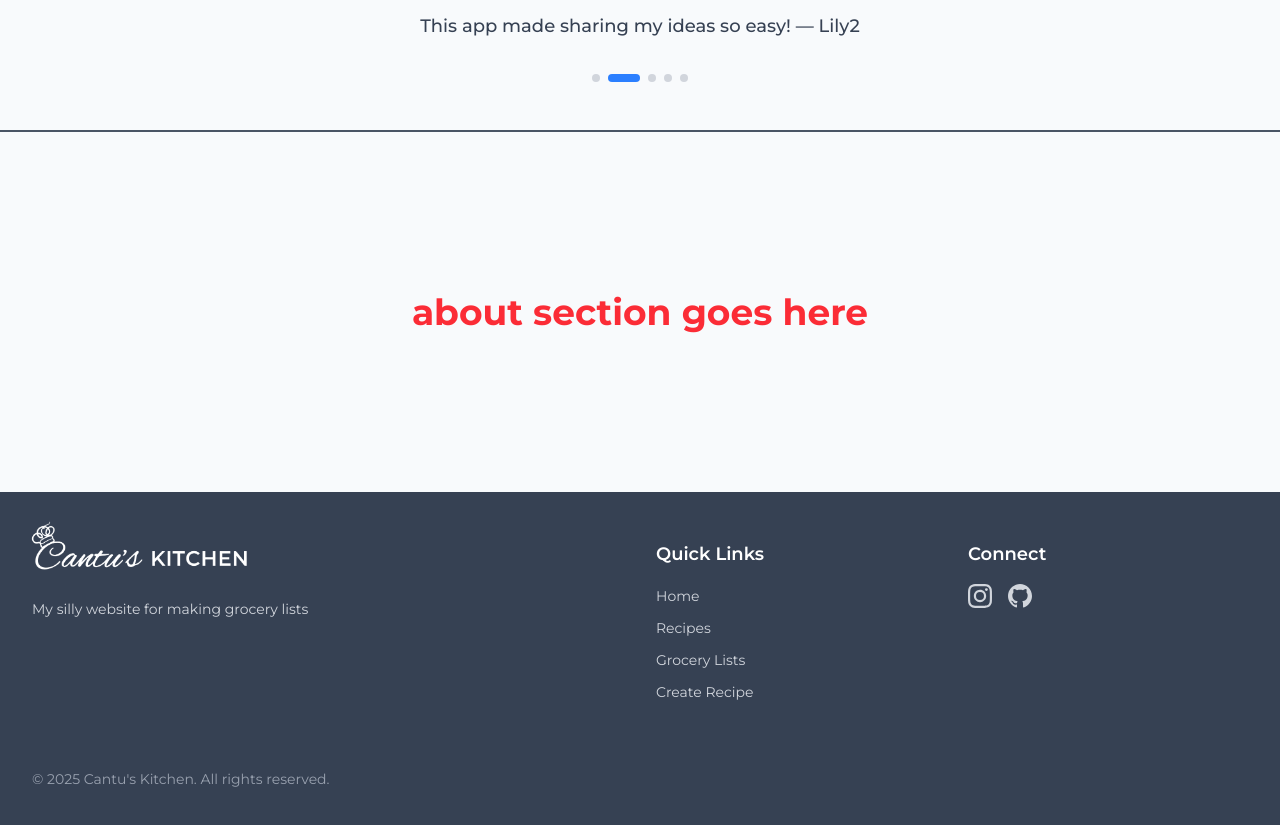
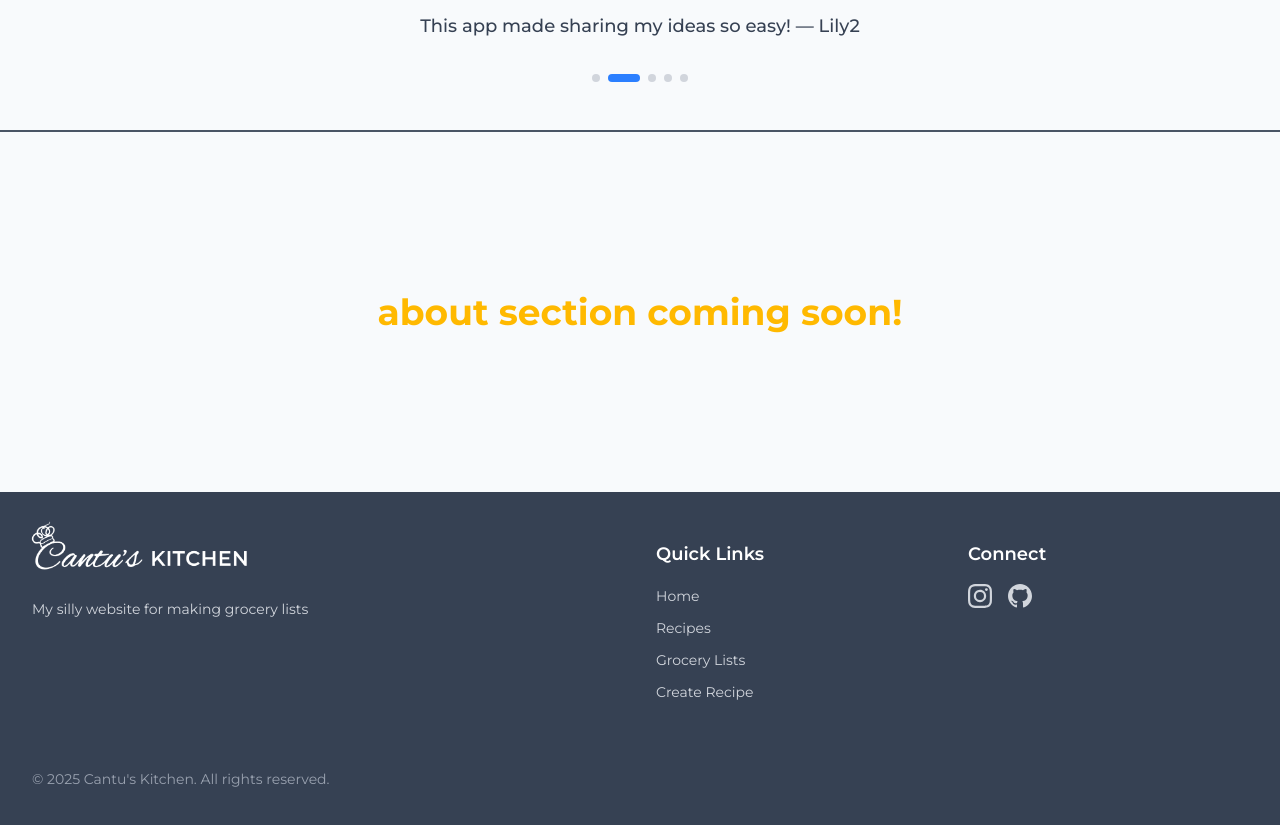
Before and after one commit to reesecantu/cantus-kitchen, a React (Vite) app: page / in a window 1280 px wide. Shown: the part 1160-1985 px from the top of the page. Built offline with nearby package versions, Linux system fonts and the light colour scheme; no server answers.

Commit message:
Update placeholder text for filters and search bar in GroceryListsPage and RecipesPage

```diff
--- a/src/pages/GroceryListsPage.tsx
+++ b/src/pages/GroceryListsPage.tsx
@@ -51,8 +51,8 @@ export const GroceryListsPage = () => {
         )}
       </div>
 
-      <div className="mt-3 w-full text-center text-lg font-bold text-red-400">
-        Filters and search bar go here
+      <div className="mt-3 w-full text-center text-lg font-bold text-amber-400">
+        Filters and search bar coming soon!
       </div>
       <div className="w-full h-2 bg-amber-400 rounded-full border-2 border-gray-700 mb-8" />
 
@@ -62,8 +62,8 @@ export const GroceryListsPage = () => {
       ) : (
         <p className="text-lg text-gray-900 text-center">
           {" "}
-          Coming Soon: Featured Grocery Lists. Sign in to create your own custom
-          grocery lists!
+          Sign in to create your own custom grocery lists! Coming Soon: Featured
+          Grocery Lists.
         </p>
       )}
     </div>
--- a/src/pages/Home.tsx
+++ b/src/pages/Home.tsx
@@ -39,9 +39,9 @@ export const Home = () => {
       {/* about section */}
       <div
         id="about-section"
-        className="py-40 flex px-6 sm:px-10 lg:px-20 justify-center text-red-500 font-bold text-4xl text-center"
+        className="py-40 flex px-6 sm:px-10 lg:px-20 justify-center text-amber-400 font-bold text-4xl text-center"
       >
-        about section goes here
+        about section coming soon!
       </div>
     </div>
   );
--- a/src/pages/RecipesPage.tsx
+++ b/src/pages/RecipesPage.tsx
@@ -12,9 +12,8 @@ export const RecipesPage = () => {
         find here. Every recipe can be used in the grocery list generator. Check
         it out!
       </p>
-      <div className="mt-3 w-full text-center text-lg font-bold text-red-400">
-        {" "}
-        Filters and search bar go here{" "}
+      <div className="mt-3 w-full text-center text-lg font-bold text-amber-400">
+        Filters and search bar coming soon!
       </div>
       <div className="w-full h-2 bg-amber-400 rounded-full border-2 border-gray-700 mb-8" />
       {/* TODO MY Recipes list */}
```
